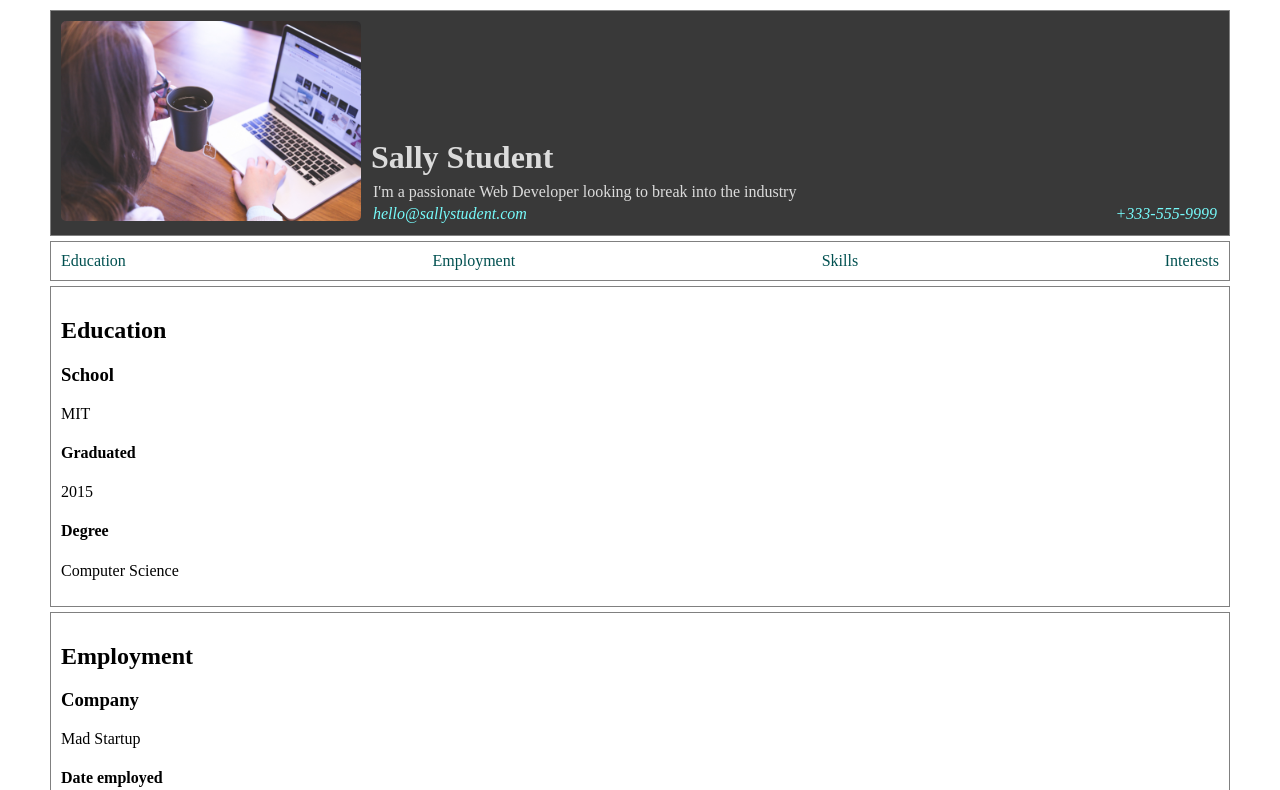
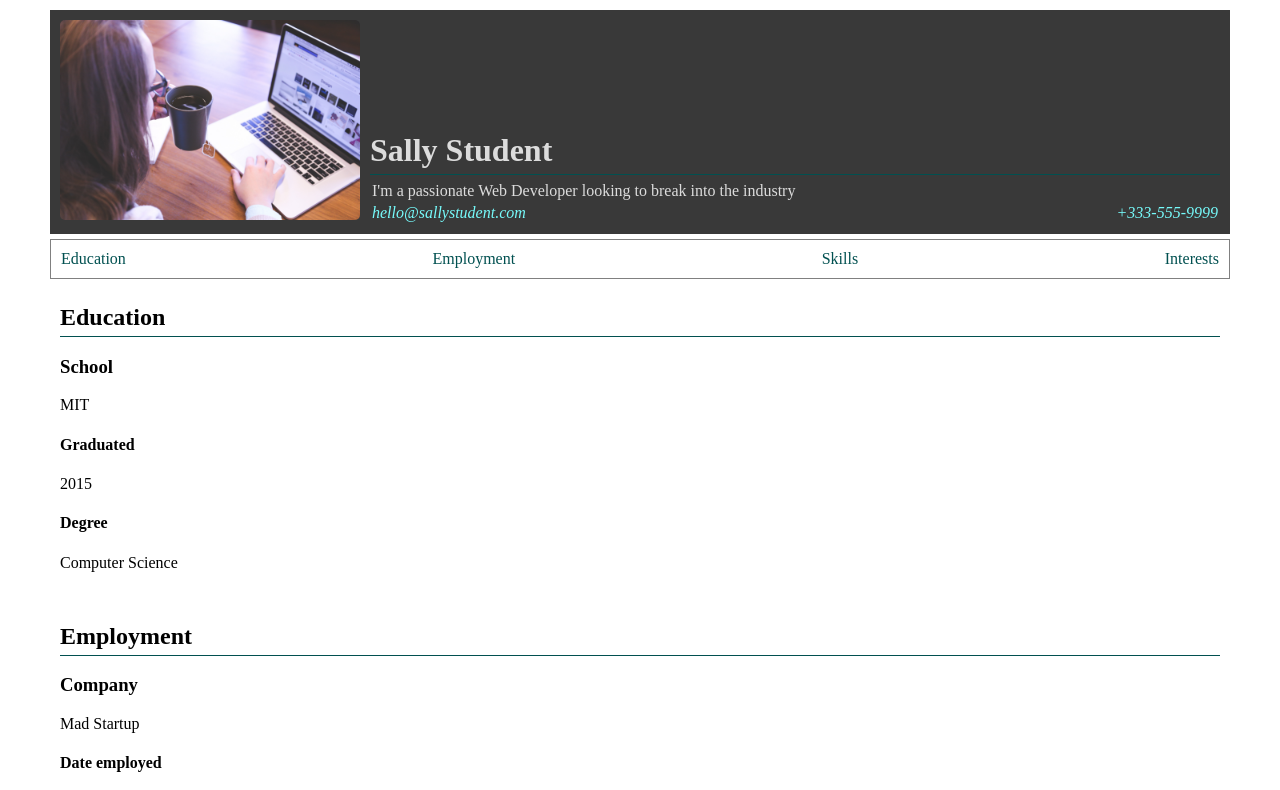
Before and after one commit to isaacdpierce/react-sally-resume, a plain HTML site: page index.html in a window 1280 px wide. Shown: the top 790 px of the page. Drawn offline with nearby package versions, Linux system fonts and the light colour scheme.

Commit message:
Update styles

```diff
--- a/index.css
+++ b/index.css
@@ -19,9 +19,12 @@ header,
 nav,
 section,
 footer {
-  border: 1px solid grey;
   padding: 10px;
   margin-bottom: 5px;
+}
+
+nav {
+  border: 1px solid grey;
 }
 
 header,
@@ -50,8 +53,11 @@ header p {
   margin: 2px;
 }
 
-h1 {
+h1,
+h2 {
   margin: 5px 0;
+  padding: 5px 0;
+  border-bottom: 1px solid rgb(1, 80, 80);
 }
 
 a {
```
